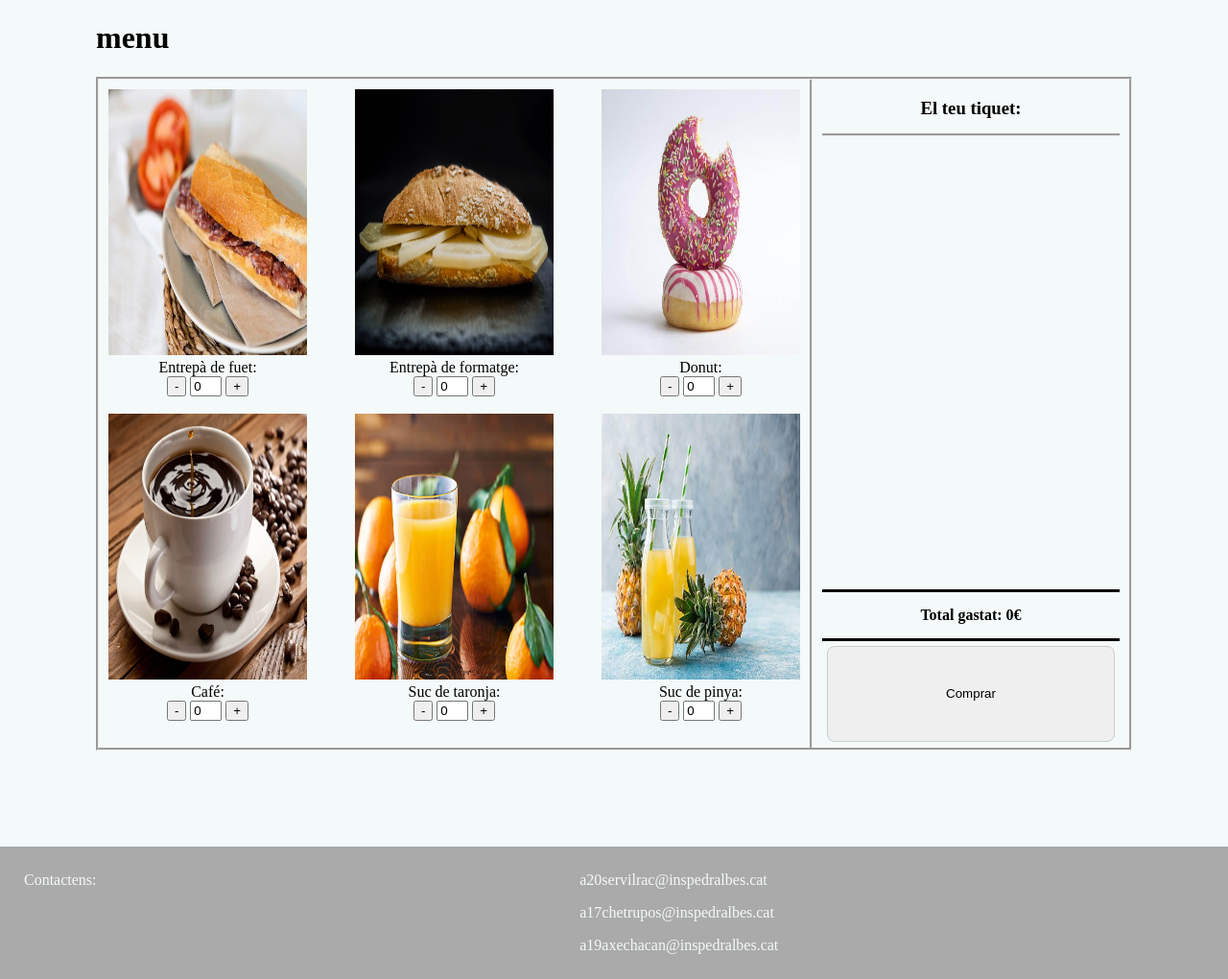
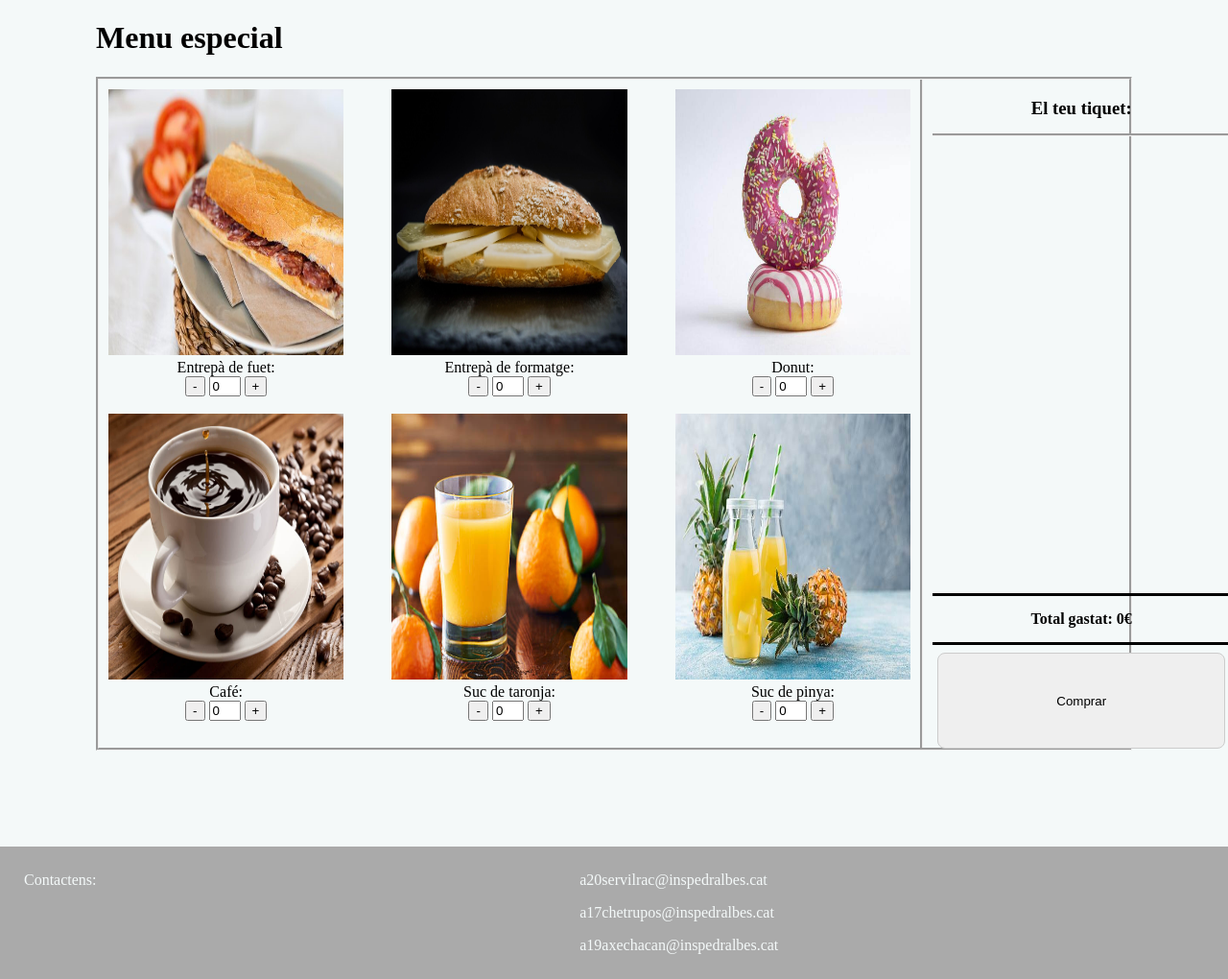
Before and after one commit to a19axechacan/projecteCantina, a PHP site: page /menu.php in a window 1280 px wide. Shown: the part 149-1169 px from the top of the page at 96% size. Run offline with PHP 8.4, Linux system fonts and the light colour scheme.

Commit message:
percentatges

```diff
--- a/menu.css
+++ b/menu.css
@@ -1,6 +1,6 @@
    .menu-list {
     display: grid;
-    grid-template-columns: 4fr 1fr;
+    grid-template-columns: 80% 20%;
     border-style: groove;
 }
 
@@ -28,7 +28,7 @@
 
 .compra-container {
     display: grid;
-    grid-template-rows: 100px 410px 75px 80px;
+    grid-template-rows: 15% 410px 11.25% auto;
 }
 
 #tuCompra {
@@ -39,9 +39,9 @@
 
 #com {
     text-align: center;
-    border-top-style: solid;
     padding-top: 15px;
     padding-bottom: 15px;
+    border-top-style: solid;
     border-bottom-style: solid;
 }
 
--- a/menu.php
+++ b/menu.php
@@ -16,15 +16,7 @@
 </head>
 <body>
 <div class="cuerpo">
-    <h1>menu</h1>
-
-
-
-
-
-
-
-
+    <h1>Menu especial</h1>
 
     <?php
 
@@ -37,11 +29,6 @@
     }
 
 */
-
-
-
-
-
 
 
     $menuFile = fopen("menu.json", "r");
@@ -70,10 +57,6 @@
     $form .= "<input type='hidden' id ='jsoncompra' name='jsoncompra'>";
 
 
-
-
-
-
     function writeMenu($menu){
         $form="";
         foreach ($menu as $element) {
@@ -94,11 +77,6 @@
     }
 
     ?>
-
-
-
-
-
 
     <div class="menu-list">
         <div id="menu">
--- a/validacio.css
+++ b/validacio.css
@@ -25,13 +25,13 @@
 
 .validacio-container {
     display: grid;
-    grid-template-columns: auto 500px;
+    grid-template-columns: 70.5% 29.5%;
     border-style: groove;
 }
 
 .tiquet-container {
     display: grid;
-    grid-template-rows: 80px auto auto;
+    grid-template-rows: 10.5% auto auto;
 }
 
 #tiquet {
@@ -58,7 +58,7 @@
 
 .formulari-container {
     display: grid;
-    grid-template-rows: 80px auto auto;
+    grid-template-rows: 10.5% auto auto;
     border-style: groove;
 }
 
```
